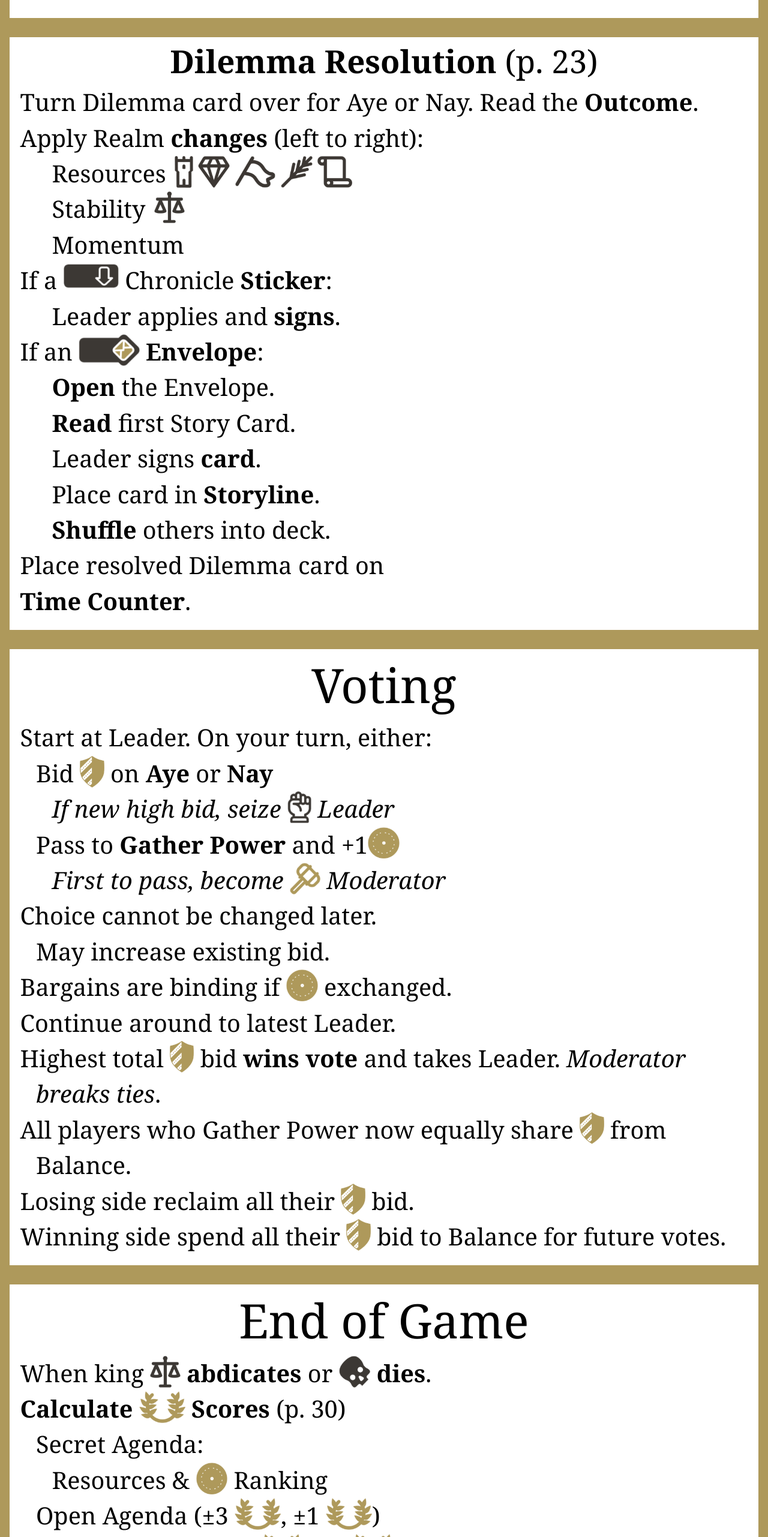
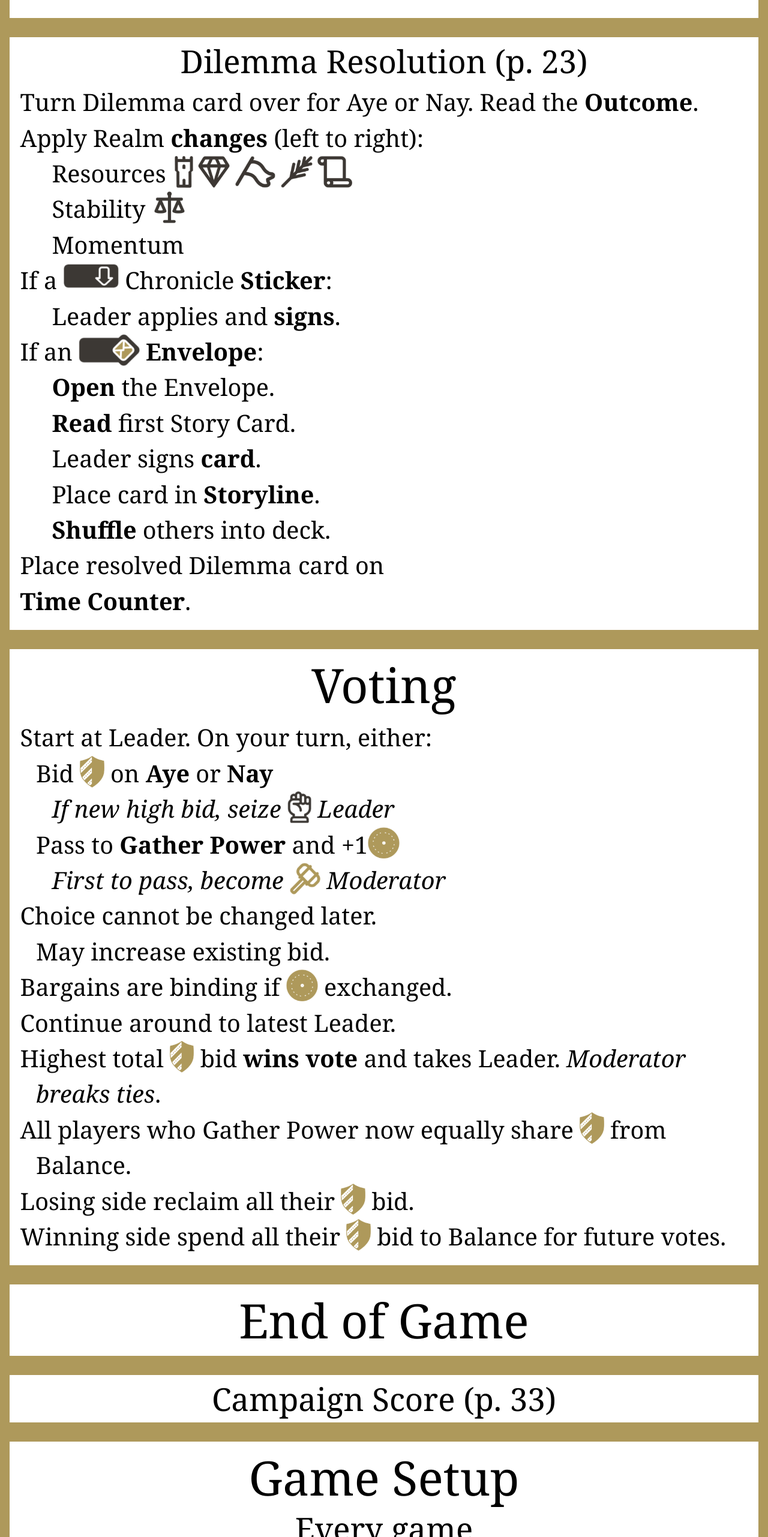
Before and after one commit to nick1n/heat, a Vue app: page /#/king in a window 1280 px wide. Shown: the part 2334-4896 px from the top of the page at 60% size. Built offline with nearby package versions, Linux system fonts and the light colour scheme.

Commit message:
made End of Game cards collapsible

```diff
--- a/src/views/KingAidView.vue
+++ b/src/views/KingAidView.vue
@@ -4,6 +4,8 @@ import { ref } from 'vue'
 
 const cardLegacy = ref(true)
 const cardGame = ref(true)
+const cardEnd = ref(true)
+const cardScore = ref(true)
 
 function handleAnchor(event: MouseEvent) {
   const target = event.target as HTMLAnchorElement
@@ -143,7 +145,7 @@ function handleAnchor(event: MouseEvent) {
     </div>
 
     <div class="border-[2vmin] border-[#AE995B] p-4 pt-0">
-      <h2 id="dilemma-resolution" class="text-center text-5xl leading-normal"><strong>Dilemma Resolution</strong> (p. 23)</h2>
+      <h2 id="dilemma-resolution" class="text-center text-5xl leading-normal">Dilemma Resolution (p. 23)</h2>
       <div>
         <div>Turn Dilemma card over for Aye or Nay. Read the <strong>Outcome</strong>.</div>
         <div>Apply Realm <strong>changes</strong> (left to right):</div>
@@ -198,9 +200,11 @@ function handleAnchor(event: MouseEvent) {
       <div class="pl-6 -indent-6">Winning side spend all their <img class="inline h-12 align-top" src="/king/power.png" /> bid to Balance for future votes.</div>
     </div>
 
-    <div class="border-[2vmin] border-[#AE995B] p-4 pt-0">
-      <h2 class="text-center text-7xl leading-normal">End of Game</h2>
-      <div>
+    <div class="border-[2vmin] border-[#AE995B]">
+      <button class="w-full" @click="() => (cardEnd = !cardEnd)">
+        <h2 class="text-center text-7xl leading-normal">End of Game</h2>
+      </button>
+      <div class="p-4 pt-0" :class="{ hidden: cardEnd }">
         <div>
           When king <img class="inline h-12 align-top" src="/king/stability.png" /> <strong>abdicates</strong> or <img class="inline h-12 align-top" src="/king/death.png" />
           {{ ' ' }}
@@ -227,9 +231,11 @@ function handleAnchor(event: MouseEvent) {
       </div>
     </div>
 
-    <div class="border-[2vmin] border-[#AE995B] p-4 pt-0 text-3xl leading-normal">
-      <h2 class="text-center text-5xl leading-normal">Campaign Score (p. 33)</h2>
-      <div>
+    <div class="border-[2vmin] border-[#AE995B] text-3xl leading-normal">
+      <button class="w-full" @click="() => (cardScore = !cardScore)">
+        <h2 class="text-center text-5xl leading-normal">Campaign Score (p. 33)</h2>
+      </button>
+      <div class="p-4 pt-0" :class="{ hidden: cardScore }">
         <div>
           Based on <img class="inline h-12 align-top" src="/king/agenda.png" /> rank, and how the King's reign ended, each House gains
           <img class="inline h-12 align-top" src="/king/prestige.png" />/<img class="inline h-12 align-top" src="/king/crave.png" />.
@@ -302,12 +308,12 @@ function handleAnchor(event: MouseEvent) {
       </div>
     </div>
 
-    <div class="border-[2vmin] border-[#AE995B] p-4 pt-0">
-      <button class="w-full" @click="() => (cardGame = !cardGame)">
+    <div class="border-[2vmin] border-[#AE995B]">
+      <button class="w-full p-4 pt-0" @click="() => (cardGame = !cardGame)">
         <h2 class="text-center text-7xl leading-normal">Game Setup</h2>
         <h2 class="text-center text-5xl">Every game</h2>
       </button>
-      <div :class="{ hidden: cardGame }">
+      <div class="p-4 pt-0" :class="{ hidden: cardGame }">
         <div>Set up the <strong>Realm Board:</strong> (p. 7)</div>
         <div class="pl-6">For each <strong>Resource marker:</strong></div>
         <div class="pl-12">Flip to randomise its side.</div>
@@ -337,17 +343,16 @@ function handleAnchor(event: MouseEvent) {
         <div>If this is <strong>not the first game:</strong></div>
         <div class="pl-6">Shuffle the existing <strong>Dilemma deck</strong>.</div>
         <div class="pl-12">Cover it with the cover tile. (p. 9)</div>
-        <div class="pl-6">Apply <strong>Legacy effects:</strong></div>
-        <div class="pl-12">See other side of this card. (p. 10)</div>
+        <div class="pl-6">Apply <strong>Legacy effects</strong>. (p. 10)</div>
       </div>
     </div>
 
-    <div class="border-[2vmin] border-[#AE995B] p-4 pt-0">
-      <button class="w-full" @click="() => (cardLegacy = !cardLegacy)">
+    <div class="border-[2vmin] border-[#AE995B]">
+      <button class="w-full p-4 pt-0" @click="() => (cardLegacy = !cardLegacy)">
         <h2 class="text-center text-7xl leading-normal">Game Setup</h2>
         <h2 class="text-center text-5xl">Legacy effects</h2>
       </button>
-      <div :class="{ hidden: cardLegacy }">
+      <div class="p-4 pt-0" :class="{ hidden: cardLegacy }">
         <div class="pl-6 -indent-6"><strong>Set up Event cards:</strong> use instructions on each card. (p. 10)</div>
         <div class="pl-6 -indent-6"><strong>Story Legacy:</strong> For each Storyline:</div>
         <div class="pl-12 -indent-6">Order Story cards with highest number on top. (p. 10)</div>
```
